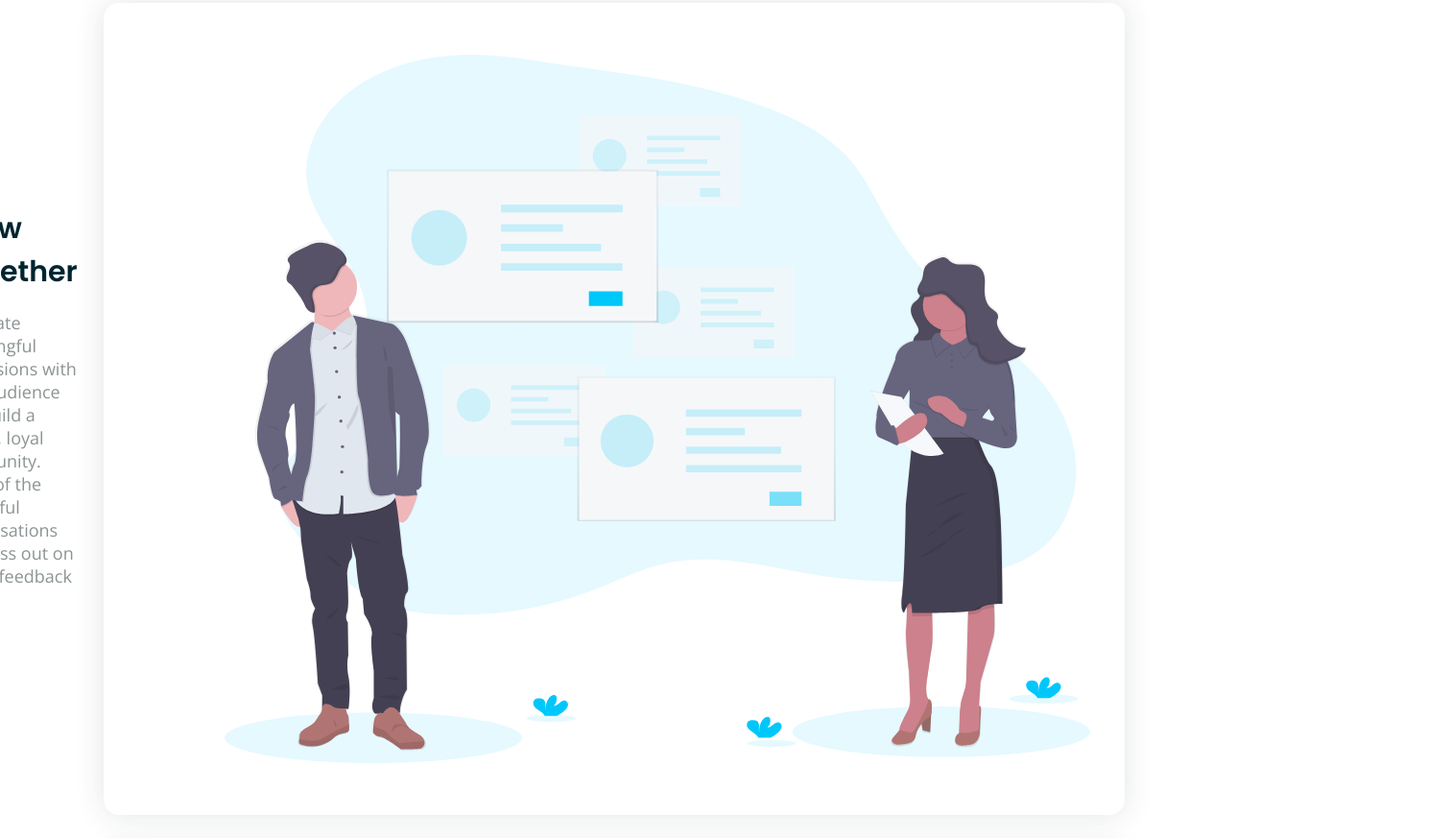
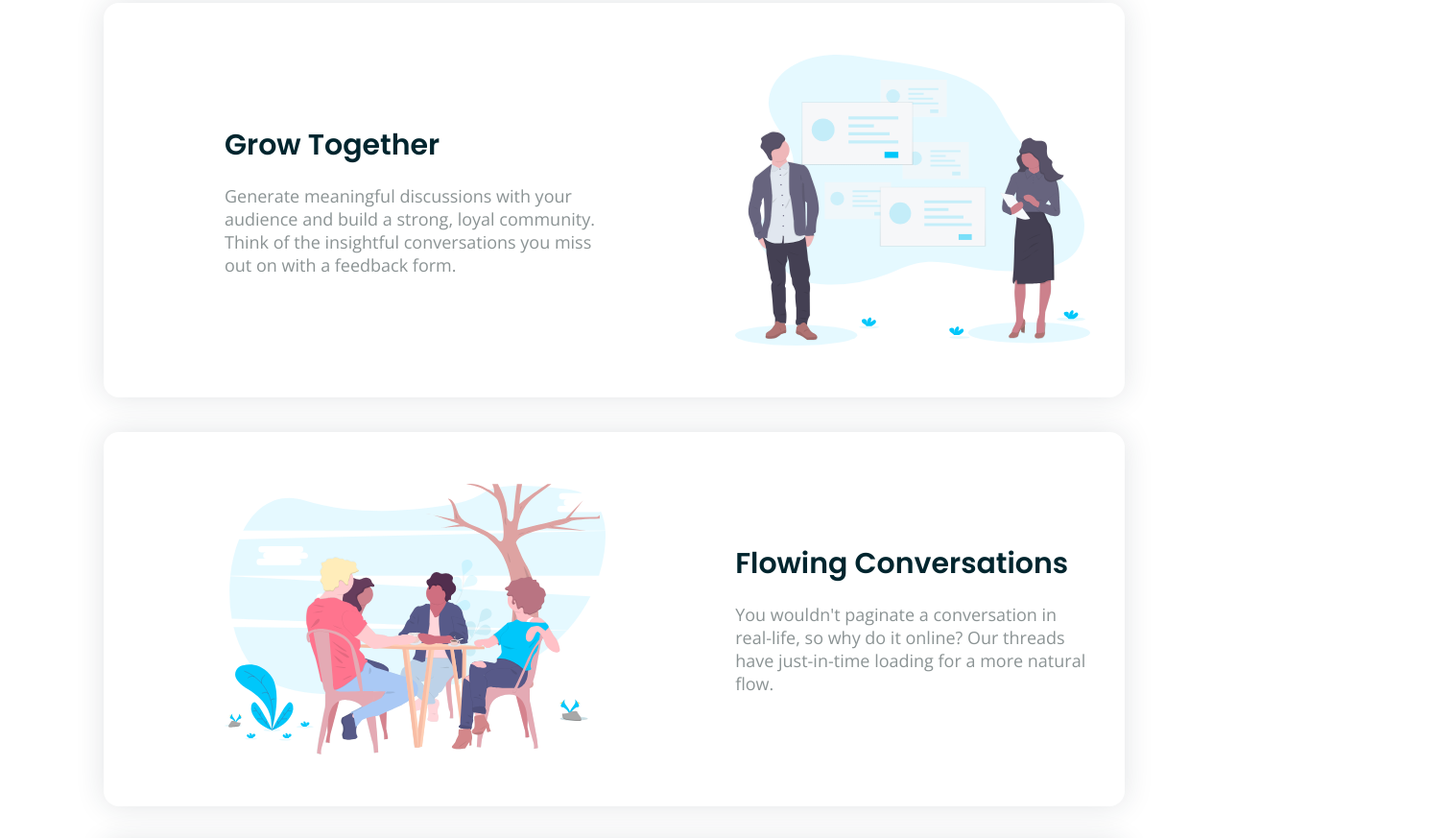
Before and after one commit to oseogbe/huddle-landing-page, a plain HTML site: page index.html in a window 1280 px wide. Shown: the part 871-1744 px from the top of the page at 96% size, 1512 px wide, since content can reach past the window. Drawn offline with nearby package versions, Linux system fonts and the light colour scheme.

Commit message:
main content grid fixed

```diff
--- a/style.css
+++ b/style.css
@@ -285,9 +285,10 @@ footer .content div:nth-child(4) {
     }
 
     main .card {
-        flex-direction: row-reverse;
-        grid-template-columns: 48% 35%;
-        gap: 17%;
+        display: grid;
+        grid-template-areas: 'text img';
+        grid-template-columns: 44% 41%;
+        gap: 15%;
         padding: 3rem 2rem 3rem 7rem;
         margin-bottom: 2rem;
         text-align: left;
@@ -295,7 +296,11 @@ footer .content div:nth-child(4) {
     }
 
     main .card:nth-child(2) {
-        flex-direction: row;
+        grid-template-areas: 'img text';
+    }
+
+    main .card div {
+        grid-area: text;
     }
 
     main .card h3 {
@@ -308,6 +313,7 @@ footer .content div:nth-child(4) {
     }
 
     main .card img {
+        grid-area: img;
         width: 100%;
     }
 
```
